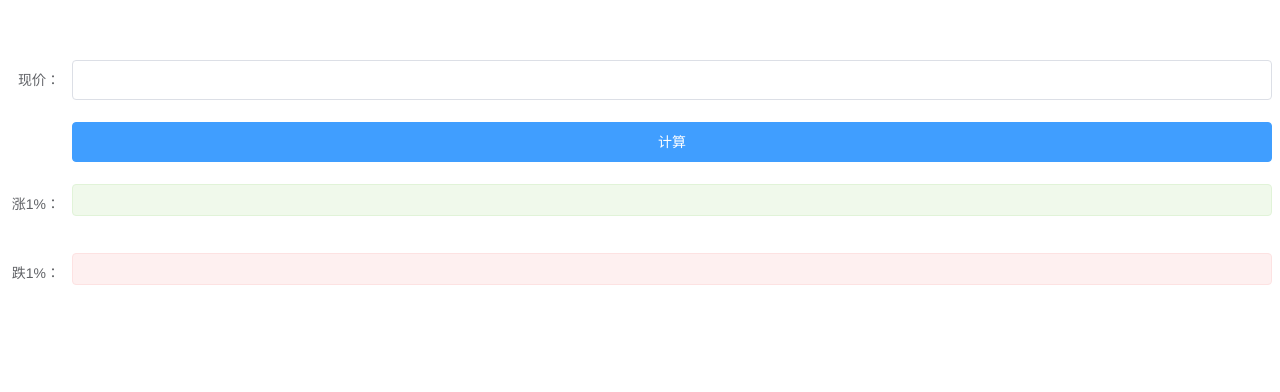
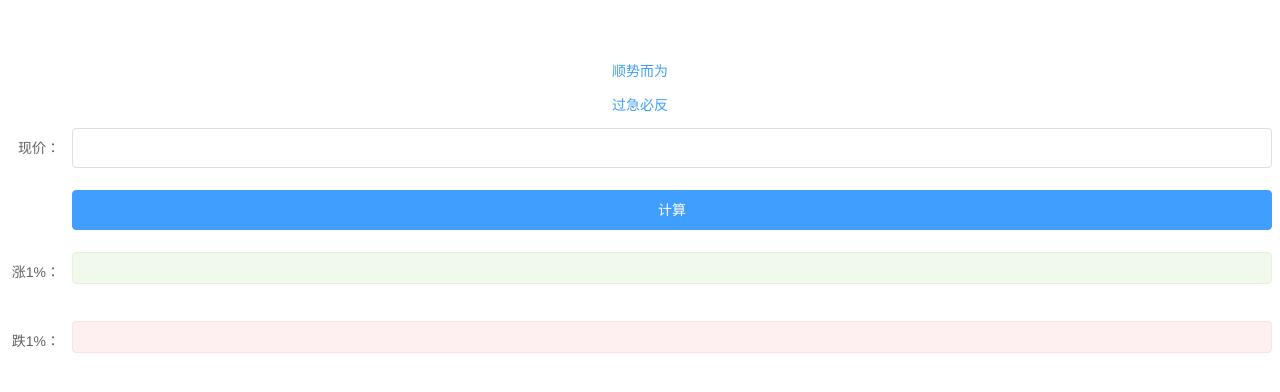
Before and after one commit to hanoubaba/deal-program, a Vue app: page / in a window 1280 px wide. Shown: the top 392 px of the page. Built offline with nearby package versions, Linux system fonts and the light colour scheme.

Commit message:
no message

```diff
--- a/src/components/easy.vue
+++ b/src/components/easy.vue
@@ -1,12 +1,14 @@
 <template>
     <div class="container">
         <div class="fl">
-            <el-form ref="dataForm" label-width="64px">
-                <el-form-item label="现价：" prop="num">
-                    <el-input v-model="num"></el-input>
+            <p>顺势而为</p>
+            <p>过急必反</p>
+            <el-form ref="dataForm" :model="dataForm" label-width="64px" @submit.native.prevent>
+                <el-form-item label="现价：">
+                    <el-input v-model="num" @keyup.enter.native="getResult"></el-input>
                 </el-form-item>
                 <el-form-item label="">
-                    <el-button type="primary" style="width:100%;margin-bottom:0px" @click="getResult">计算</el-button>
+                    <el-button type="primary" style="width:100%;margin-bottom:0px" @click="getResult()">计算</el-button>
                 </el-form-item>
                 <el-form-item label="涨1%：">
                     <el-tag style="width:100%" type="success">{{up1}}</el-tag>
@@ -24,12 +26,16 @@ export default {
     name: 'HelloWorld',
     data () {
         return {
+            dataForm: {},
             num: '',
             up1: '',
             down1: '',
         }
     },
     methods: {
+        demo () {
+            console.log('demo')
+        },
         getResult () {
             this.up1 = (this.num * 1.01).toFixed(2)
             this.down1 = (this.num * 0.99).toFixed(2)
@@ -47,7 +53,7 @@ export default {
     flex: 1;
 }
 p {
-    color: #fc0048;
+    color: #409eff;
     font-size: 14px;
 }
 </style>
```
Also changed, not shown: package.json (line endings or trailing spaces).
